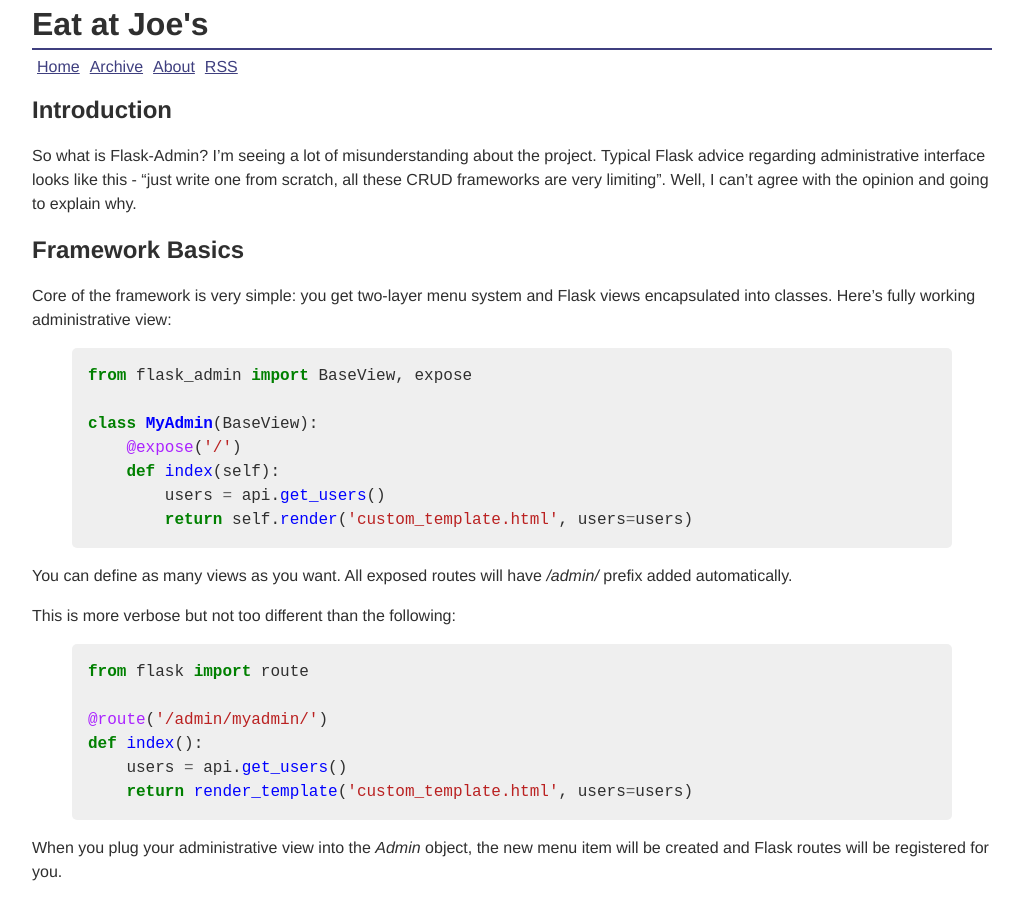
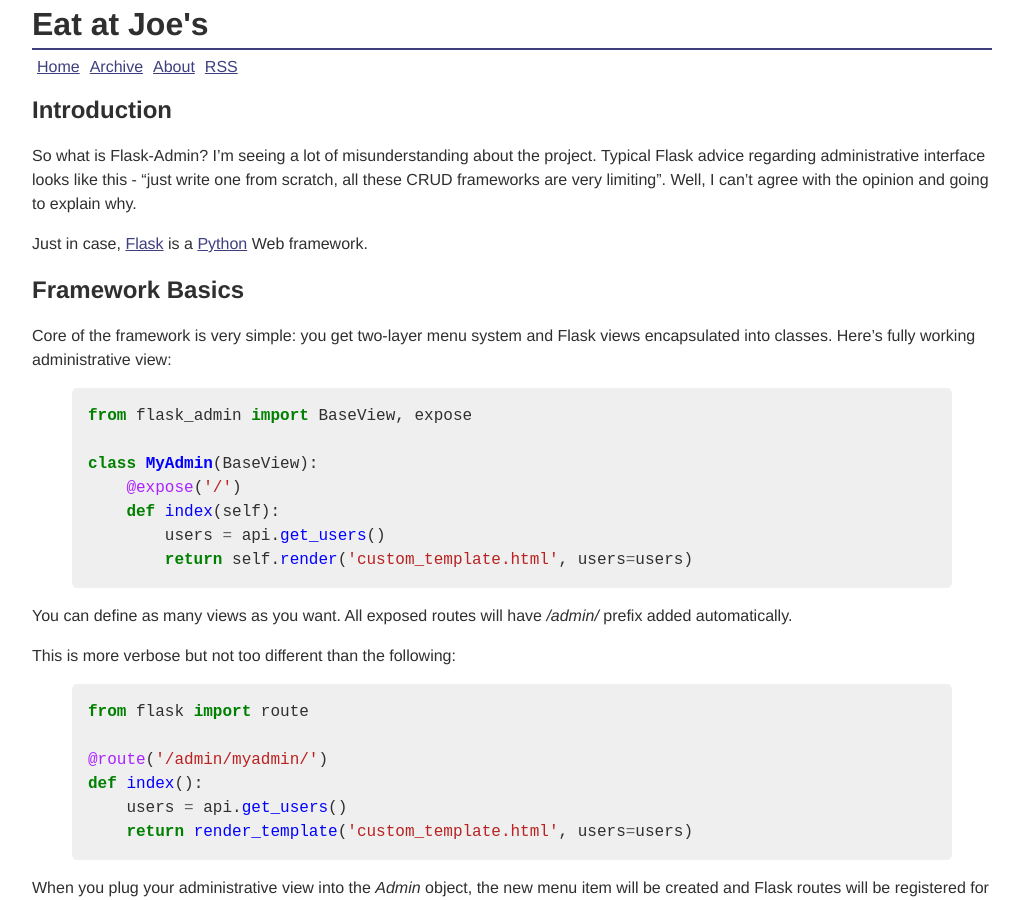
Before and after one commit to mrjoes/mrjoes.github.com, a Jekyll site: the page built from _posts/2015-06-17-flask-admin-120.md, in a window 1280 px wide and 900 px high. Shown: the whole window, without its empty margins (128-1151 px from the left). Built offline with Jekyll 4.4.1, drawn with Linux system fonts in a browser that asks for light colours; Markdown is read by kramdown in place of the engine named in the settings; comment, search, counter and statistics services are not loaded.

Commit message:
Disclaimer

```diff
--- a/_posts/2015-06-17-flask-admin-120.md
+++ b/_posts/2015-06-17-flask-admin-120.md
@@ -11,6 +11,8 @@
 ============
 
 So what is Flask-Admin? I'm seeing a lot of misunderstanding about the project. Typical Flask advice regarding administrative interface looks like this - "just write one from scratch, all these CRUD frameworks are very limiting". Well, I can't agree with the opinion and going to explain why.
+
+Just in case, [Flask](http://flask.pocoo.org/) is a [Python](https://www.python.org/) Web framework.
 
 Framework Basics
 ================
```
